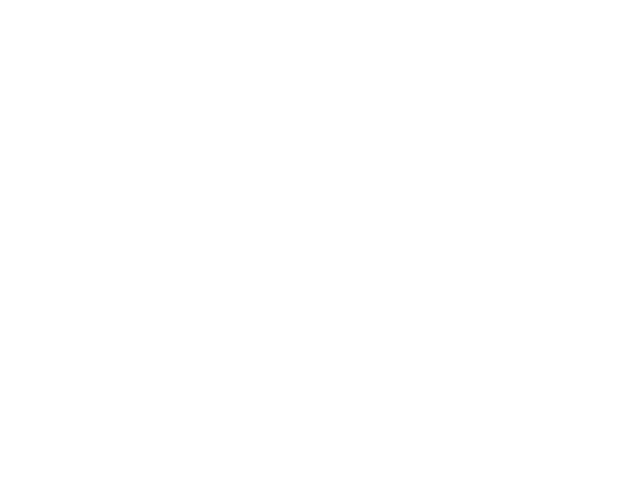
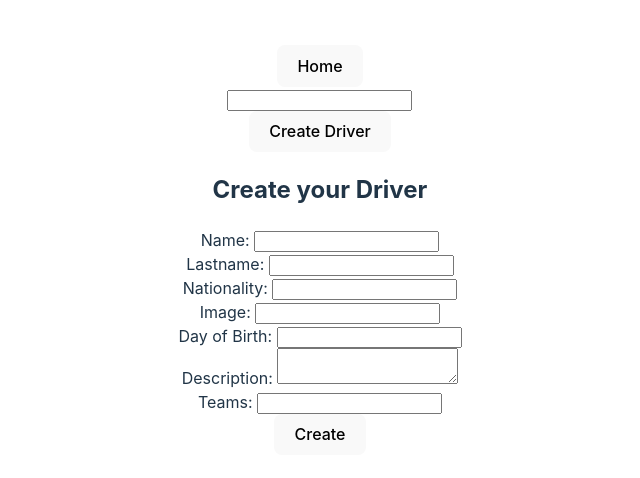
Before and after one commit to MBuenoMartinez/F1-Drivers-app, a React (Vite) app in the folder client/: page /createDriver in a window 1280 px wide. Before the commit this address had no page. Shown: the part 150-628 px from the top of the page, without its empty margins (320-960 px from the left). Built offline with nearby package versions, Linux system fonts and the light colour scheme; no server answers.

Commit message:
Coneccion del formulario con server y paginado

```diff
--- a/client/src/App.jsx
+++ b/client/src/App.jsx
@@ -6,24 +6,17 @@ import { Routes, Route } from "react-router-dom";
 import LandingPage from "./components/landingPage/LandingPage";
 import HomePage from "./components/homePage/HomePage";
 import DetailPage from "./components/detailPage/DetailPage";
+import Nav from "./components/nav/Nav";
+import FormPage from "./components/formPage/FormPage";
 function App() {
   return (
     <div>
+      <Nav />
       <Routes>
         <Route path="/" element={<LandingPage />} />
         <Route path="/drivers" element={<HomePage />} />
         <Route path="/drivers/:id" element={<DetailPage />} />
-        {/* <Route path="" element={ } /> */}
-        {/* <Route path="" element={ } /> */}
-        {/* <Route path="" element={ } /> */}
-        {/* <Route path="" element={ } /> */}
-        {/* <Route path="" element={ } /> */}
-        {/* <Route path="" element={ } /> */}
-        {/* <Route path="" element={ } /> */}
-        {/* <Route path="" element={ } /> */}
-        {/* <Route path="" element={ } /> */}
-        {/* <Route path="" element={ } /> */}
-        {/* <Route path="" element={ } /> */}
+        <Route path="/createDriver" element={<FormPage />} />
       </Routes>
     </div>
   );
--- a/client/src/components/card/Card.jsx
+++ b/client/src/components/card/Card.jsx
@@ -1,5 +1,5 @@
 import { Link } from "react-router-dom";
-const Card = ({ id, name, lastName, image, nationality }) => {
+const Card = ({ id, name, lastName, image, teams }) => {
   return (
     <div>
       <Link to={`/drivers/${id}`}>
@@ -7,7 +7,7 @@ const Card = ({ id, name, lastName, image, nationality }) => {
         <p>{lastName}</p>
       </Link>
       <img src={image} alt={lastName} />
-      <p>{nationality}</p>
+      <p>Escuderias: {teams}</p>
     </div>
   );
 };
--- a/client/src/components/cards/Cards.jsx
+++ b/client/src/components/cards/Cards.jsx
@@ -1,17 +1,39 @@
-import { useEffect } from "react";
+import { useEffect, useState } from "react";
 import { useSelector, useDispatch } from "react-redux";
 import { getAllDrivers } from "../../redux/actions/actions";
 import Card from "../card/Card";
 const Cards = () => {
   const drivers = useSelector((state) => state.drivers);
   const dispatch = useDispatch();
+
+  const CardsPerPage = 9; // Cantidad de tarjetas por página
+
+  const [currentPage, setCurrentPage] = useState(1);
+
   useEffect(() => {
     dispatch(getAllDrivers());
   }, []);
+
+  // Cálculo de las páginas totales
+  const totalPages = Math.ceil(drivers.length / CardsPerPage);
+
+  // Filtrar los conductores a mostrar en la página actual
+  const displayedDrivers = drivers.slice(
+    (currentPage - 1) * CardsPerPage,
+    currentPage * CardsPerPage
+  );
+
+  // Manejar cambios de página
+  const handlePageChange = (newPage) => {
+    if (newPage >= 1 && newPage <= totalPages) {
+      setCurrentPage(newPage);
+    }
+  };
+
   return (
     <div>
-      {drivers?.map((driver) => {
-        return (
+      <div>
+        {displayedDrivers.map((driver) => (
           <Card
             key={driver.id}
             id={driver.id}
@@ -21,9 +43,26 @@ const Cards = () => {
             dob={driver.dob}
             nationality={driver.nationality}
             description={driver.description}
+            teams={driver.teams ? driver.teams : driver.teams}
           />
-        );
-      })}
+        ))}
+      </div>
+
+      <div>
+        <button
+          onClick={() => handlePageChange(currentPage - 1)}
+          disabled={currentPage === 1}
+        >
+          Previus Page
+        </button>
+        <span>{`Page ${currentPage} of ${totalPages}`}</span>
+        <button
+          onClick={() => handlePageChange(currentPage + 1)}
+          disabled={currentPage === totalPages}
+        >
+          Next Page
+        </button>
+      </div>
     </div>
   );
 };
--- a/client/src/components/detailPage/DetailPage.jsx
+++ b/client/src/components/detailPage/DetailPage.jsx
@@ -5,7 +5,7 @@ import {
   getDriverDetail,
   clearDriverDetaiL,
 } from "../../redux/actions/actions";
-import Button from "../button/Button";
+
 const DetailPage = () => {
   const params = useParams();
   const dispatch = useDispatch();
@@ -18,13 +18,14 @@ const DetailPage = () => {
   }, [params?.id]);
   return (
     <div>
-      <Button link={"/drivers"} text={"home"} />
-      <h4>{driverDetail?.name}</h4>
-      <h4>{driverDetail?.lastName}</h4>
+      <h4>Driver Id: {driverDetail?.id}</h4>
+      <h4>Forename: {driverDetail?.name}</h4>
+      <h4>Surname: {driverDetail?.lastName}</h4>
+      <h4>Nationality: {driverDetail?.nationality}</h4>
       <img src={driverDetail?.image} alt={driverDetail?.lastName} />
       <h4>{driverDetail?.description}</h4>
-      <h4>{driverDetail?.nationality}</h4>
-      <h4>{driverDetail?.dob}</h4>
+      <h4>Day of birth: {driverDetail?.dob}</h4>
+      <h4>Teams: {driverDetail?.teams}</h4>
     </div>
   );
 };
--- a/client/src/components/formPage/FormPage.jsx
+++ b/client/src/components/formPage/FormPage.jsx
@@ -0,0 +1,105 @@
+import { useState, useEffect } from "react";
+import { useSelector, useDispatch } from "react-redux";
+import { getAllTeams } from "../../redux/actions/actions";
+import { createDriver } from "../../redux/actions/actions";
+const FormPage = () => {
+  const dispatch = useDispatch();
+  const teams = useSelector((state) => state.teams);
+
+  const [newDriver, setNewDriver] = useState({
+    name: "",
+    lastName: "",
+    nationality: "",
+    image: "",
+    dob: "",
+    description: "",
+    teams: "",
+  });
+
+  const handleChange = (event) => {
+    const { name, value } = event.target;
+    setNewDriver({ ...newDriver, [name]: value });
+  };
+
+  const handleSubmit = () => {
+    dispatch(createDriver(newDriver));
+    alert("Your driver has been created");
+  };
+  useEffect(() => {
+    dispatch(getAllTeams());
+  }, []);
+
+  return (
+    <div>
+      <h2>Create your Driver</h2>
+      <form onSubmit={handleSubmit}>
+        <div>
+          <label>Name: </label>
+          <input
+            type="text"
+            name="name"
+            value={newDriver.name}
+            onChange={handleChange}
+          />
+        </div>
+        <div>
+          <label>Lastname: </label>
+          <input
+            type="text"
+            name="lastName"
+            value={newDriver.lastName}
+            onChange={handleChange}
+          />
+        </div>
+        <div>
+          <label>Nationality: </label>
+          <input
+            type="text"
+            name="nationality"
+            value={newDriver.nationality}
+            onChange={handleChange}
+          />
+        </div>
+        <div>
+          <label>Image: </label>
+          <input
+            type="text"
+            name="image"
+            value={newDriver.image}
+            onChange={handleChange}
+          />
+        </div>
+        <div>
+          <label>Day of Birth: </label>
+          <input
+            type="text"
+            name="dob"
+            value={newDriver.dob}
+            onChange={handleChange}
+          />
+        </div>
+        <div>
+          <label>Description: </label>
+          <textarea
+            name="description"
+            value={newDriver.description}
+            onChange={handleChange}
+          />
+        </div>
+        <div>
+          <label>Teams: </label>
+          <input
+            type="text"
+            name="teams"
+            value={newDriver.teams}
+            onChange={handleChange}
+          />
+        </div>
+
+        <button type="submit">Create</button>
+      </form>
+    </div>
+  );
+};
+
+export default FormPage;
--- a/client/src/components/nav/Nav.jsx
+++ b/client/src/components/nav/Nav.jsx
@@ -1,10 +1,11 @@
 import Button from "../button/Button";
-
+import SearchBar from "../searchBar/SearchBar";
 const Nav = () => {
   return (
     <nav>
       <Button link={"/drivers"} text={"Home"} />
-      <Button link={"/drivers/createYourDriver"} text={"Create Driver"} />
+      <SearchBar />
+      <Button link={"/createDriver"} text={"Create Driver"} />
     </nav>
   );
 };
--- a/client/src/components/searchBar/SearchBar.jsx
+++ b/client/src/components/searchBar/SearchBar.jsx
@@ -1,9 +1,22 @@
+import React, { useState } from "react";
+import { useDispatch } from "react-redux";
+import { getDriversByName } from "../../redux/actions/actions";
+
 const SearchBar = () => {
+  const dispatch = useDispatch();
+  const [driverName, setDriverName] = useState("");
+
+  const handleChange = (event) => {
+    const name = event.target.value;
+    setDriverName(name);
+    dispatch(getDriversByName(name));
+  };
+
   return (
     <div>
-      <input type="search" />
-      <button>Find</button>
+      <input type="search" onChange={handleChange} value={driverName} />
     </div>
   );
 };
+
 export default SearchBar;
--- a/client/src/redux/actions/actions.js
+++ b/client/src/redux/actions/actions.js
@@ -1,7 +1,10 @@
 import {
   GET_ALL_DRIVERS,
+  GET_DRIVERS_BY_NAME,
   GET_DRIVER_DETAIL,
   CLEAR_DRIVER_DETAIL,
+  GET_ALL_TEAMS,
+  CREATE_DRIVER,
 } from "./type-actions";
 import axios from "axios";
 
@@ -12,6 +15,20 @@ export const getAllDrivers = () => {
       const { data } = await axios.get(endPoint);
       return dispatch({
         type: GET_ALL_DRIVERS,
+        payload: data,
+      });
+    } catch (error) {
+      throw new Error(error.message);
+    }
+  };
+};
+export const getDriversByName = (name) => {
+  return async (dispatch) => {
+    try {
+      const endPoint = "http://localhost:3001/drivers";
+      const { data } = await axios.get(endPoint, name);
+      return dispatch({
+        type: GET_DRIVERS_BY_NAME,
         payload: data,
       });
     } catch (error) {
@@ -40,3 +57,32 @@ export const clearDriverDetaiL = () => {
     payload: {},
   };
 };
+
+export const getAllTeams = () => {
+  return async (dispatch) => {
+    try {
+      const endPoint = "http://localhost:3001/teams";
+      const { data } = await axios.get(endPoint);
+      return dispatch({
+        type: GET_ALL_TEAMS,
+        payload: data,
+      });
+    } catch (error) {
+      throw new Error(error.message);
+    }
+  };
+};
+export const createDriver = (newDriver) => {
+  return async (dispatch) => {
+    try {
+      const endPoint = "http://localhost:3001/createDriver";
+      const { data } = await axios.post(endPoint, newDriver);
+      return dispatch({
+        type: CREATE_DRIVER,
+        payload: data,
+      });
+    } catch (error) {
+      throw new Error(error.message);
+    }
+  };
+};
--- a/client/src/redux/actions/type-actions.js
+++ b/client/src/redux/actions/type-actions.js
@@ -1,3 +1,6 @@
 export const GET_ALL_DRIVERS = "GET_ALL_DRIVERS";
+export const GET_DRIVERS_BY_NAME = "GET_DRIVERS_BY_NAME";
 export const GET_DRIVER_DETAIL = "GET_DRIVER_DETAIL";
 export const CLEAR_DRIVER_DETAIL = "CLEAR_DRIVER_DETAIL";
+export const GET_ALL_TEAMS = "GET_ALL_TEAMS";
+export const CREATE_DRIVER = "CREATE_DRIVER";
--- a/client/src/redux/reducer/reducer.js
+++ b/client/src/redux/reducer/reducer.js
@@ -1,16 +1,26 @@
 import {
   GET_ALL_DRIVERS,
+  GET_DRIVERS_BY_NAME,
   GET_DRIVER_DETAIL,
   CLEAR_DRIVER_DETAIL,
+  GET_ALL_TEAMS,
 } from "../actions/type-actions";
 const initialState = {
   drivers: [],
+  driversBackUp: [],
   driverDetail: {},
+  teams: [],
 };
 
 const reducer = (state = initialState, action) => {
   switch (action.type) {
     case GET_ALL_DRIVERS:
+      return {
+        ...state,
+        drivers: action.payload,
+        driversBackUp: action.payload,
+      };
+    case GET_DRIVERS_BY_NAME:
       return {
         ...state,
         drivers: action.payload,
@@ -25,6 +35,11 @@ const reducer = (state = initialState, action) => {
         ...state,
         driverDetail: action.payload,
       };
+    case GET_ALL_TEAMS:
+      return {
+        ...state,
+        teams: action.payload,
+      };
 
     default:
       return {
```
Also changed, not shown: client/src/components/homePage/HomePage.jsx (+30 -2 lines).
